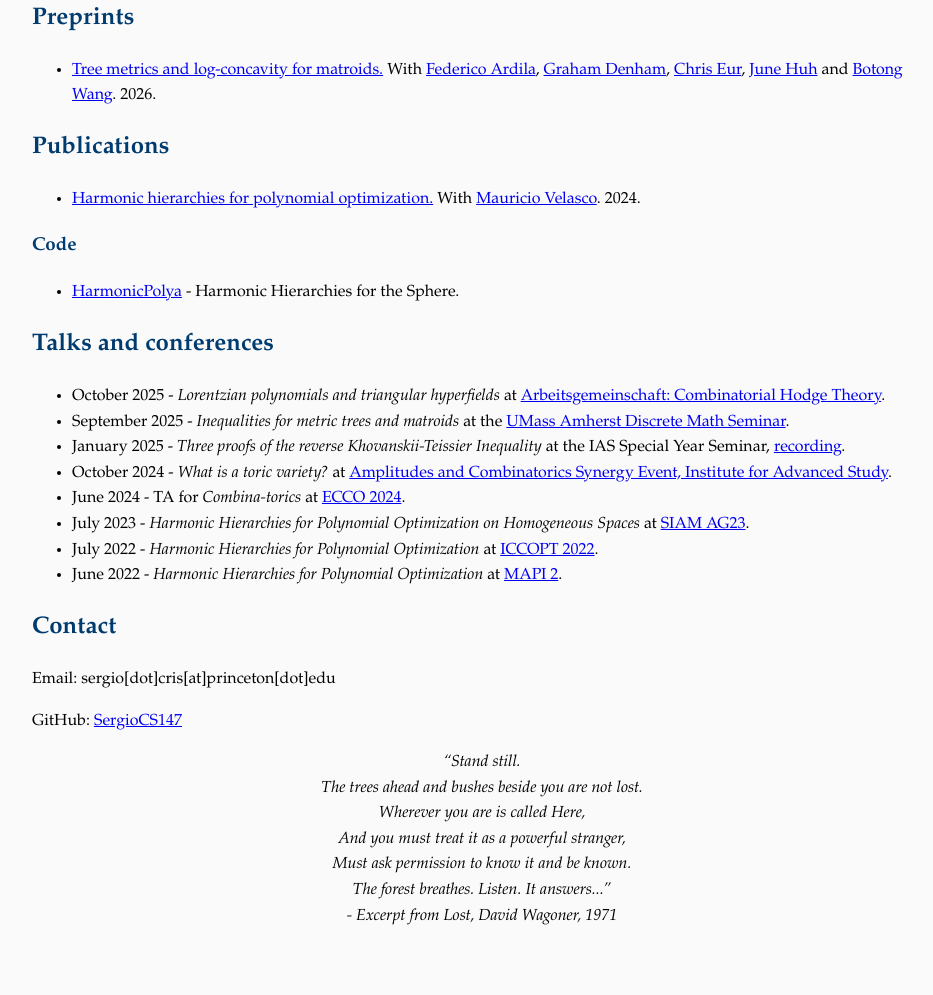
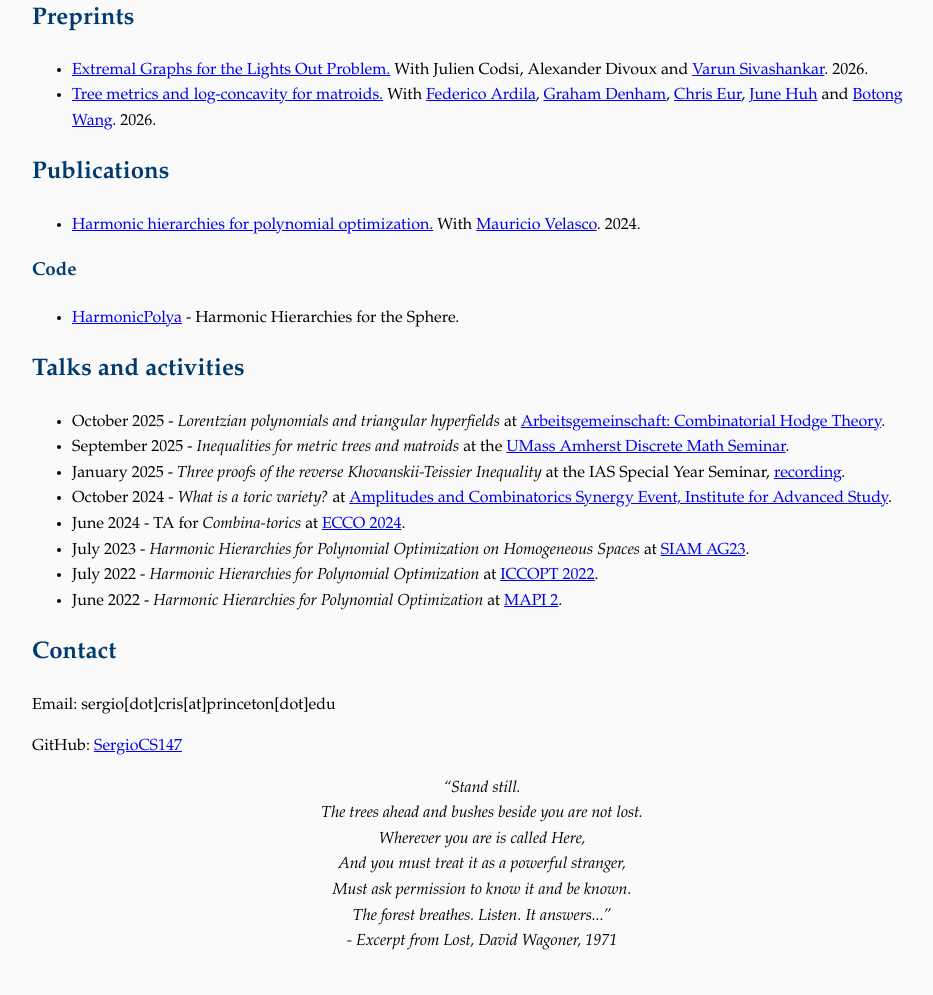
Before and after one commit to SergioCS147/sergiocs147.github.io, a Jekyll site: the page built from index.md, in a window 1280 px wide. Shown: the part 510-1505 px from the top of the page, without its empty margins (158-1091 px from the left). Built offline with Jekyll 4.4.1, drawn with Linux system fonts in a browser that asks for light colours; our own code applies the rules of GitHub Pages for plain Markdown files; before the commit the page ends 1479 px from its top, so only the background shows below that.

Commit message:
Update index.md

```diff
--- a/index.md
+++ b/index.md
@@ -34,6 +34,7 @@ Grassmannians and toric varieties.
 
 <h2><strong> Preprints </strong></h2>
 <ul>
+  <li> <a href="https://arxiv.org/abs/2602.07241"> Extremal Graphs for the Lights Out Problem.</a> With Julien Codsi, Alexander Divoux and <a href="https://varunsivashankar.com">Varun Sivashankar</a>. 2026. </li>
   <li> <a href="https://arxiv.org/abs/2601.02547"> Tree metrics and log-concavity for matroids.</a> With <a href="https://fardila.com">Federico Ardila</a>, <a href="https://gdenham.math.uwo.ca">Graham Denham</a>, <a href="https://www.math.cmu.edu/~ceur/">Chris Eur</a>, <a href="https://web.math.princeton.edu/~huh/">June Huh</a> and <a href="https://people.math.wisc.edu/~bwang274/">Botong Wang</a>. 2026. </li>
 </ul>
 
@@ -48,7 +49,7 @@ Grassmannians and toric varieties.
   <li> <a href="https://github.com/SergioCS147/HarmonicPolya.jl">HarmonicPolya</a> - Harmonic Hierarchies for the Sphere. </li>
 </ul>
 
-<h2><strong> Talks and conferences </strong> </h2>
+<h2><strong> Talks and activities </strong> </h2>
 
 <ul>
   <li>October 2025 - <em>Lorentzian polynomials and triangular hyperfields</em> at <a href="https://www.mfo.de/www/activity/2542">Arbeitsgemeinschaft: Combinatorial Hodge Theory</a>.</li>
```
